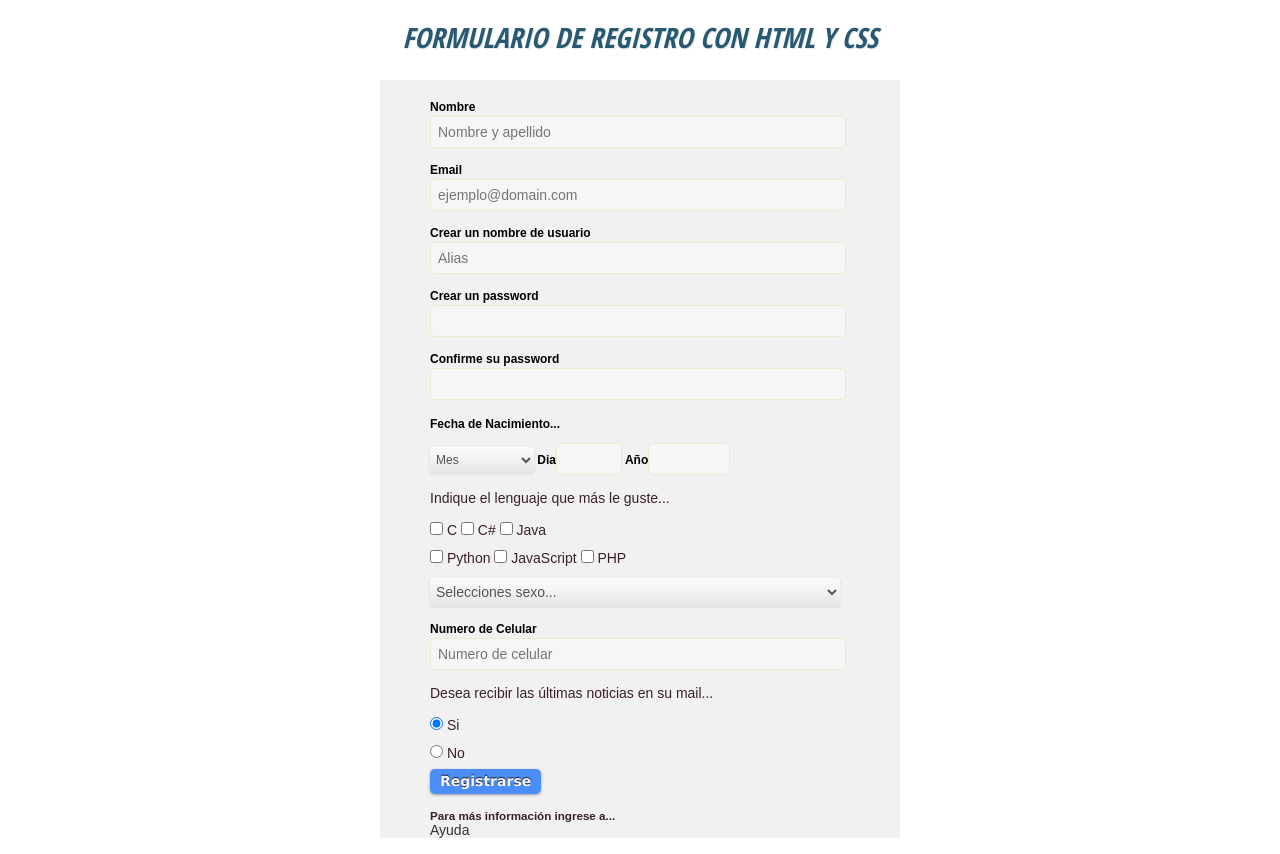
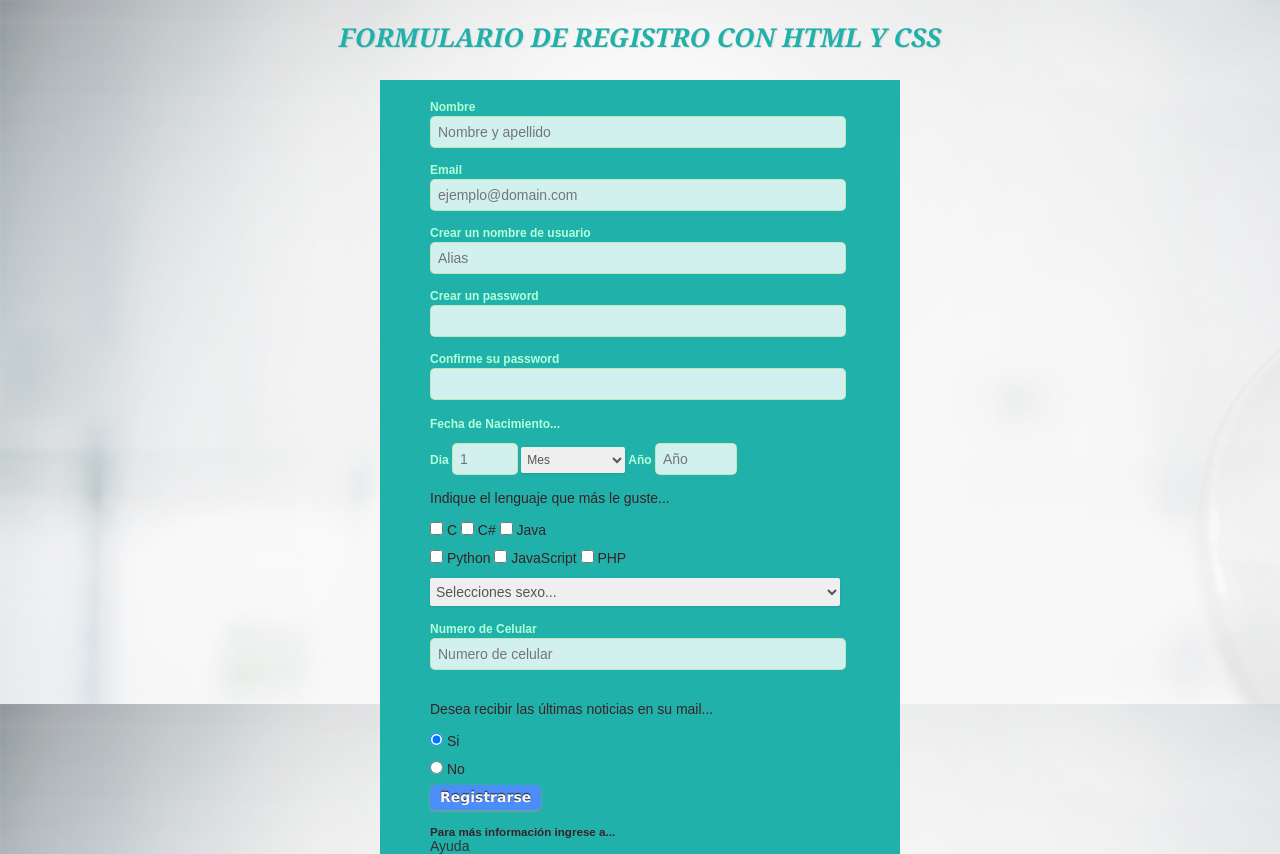
Before and after one commit to tamara01/1_Registro, a plain HTML site: page index.html in a window 1280 px wide. Drawn offline with Linux system fonts and the light colour scheme.

Commit message:
versión final

```diff
--- a/fdw-demo.css
+++ b/fdw-demo.css
@@ -7,7 +7,9 @@ html,body {
 	margin:0;
 	padding:0;
 	height: 100%;
+
 }
+
 img {
 	border:0;
 }
@@ -40,7 +42,7 @@ a{
 }
 .container > header h1{
 	position: relative;
-	color: #275973;
+	color: #20B2AA;
 	font-weight: 700;
 	font-style: normal;
 	font-size: 25px;
@@ -48,11 +50,11 @@ a{
 	text-shadow: 0px 1px 1px rgba(255,255,255,0.8);
 }
 .container > header h1 strong{
-	font-family: 'Open Sans Condensed','Arial Narrow', Arial, sans-serif;
+	font-family: Georgia, Cambria, Times, "Times New Roman", serif;
 	padding:0px 5px 0px 5px;
 	line-height:35px;
-	color:#275973;
-	font-size:28px;
+	color:#20B2AA;
+	font-size:26px;
 	text-transform: uppercase;
 }
 .container > header h1 span{
@@ -85,7 +87,6 @@ a{
 .freshdesignweb-top h1{
 	margin:0 auto;
 	width:490px;
-	background:url(images/logo.png) no-repeat;
 	font-weight:bold;
 	font-family: 'Open Sans Condensed','Arial Narrow', Arial, sans-serif;
 	text-transform: uppercase;
--- a/index.html
+++ b/index.html
@@ -5,7 +5,6 @@
 	<meta http-equiv="X-UA-Compatible" content="IE=EmulateIE7; IE=EmulateIE9">
 	<meta http-equiv="Content-Type" content="text/html; charset=utf-8" />
 	<meta name="viewport" content="width=device-width, initial-scale=1, maximum-scale=1.0, user-scalable=no"/>
-    <link rel="shortcut icon" href=http://www.freshdesignweb.com/wp-content/themes/fv28/images/icon.ico />
     <link rel="stylesheet" type="text/css" href="style.css" media="all" />
     <link rel="stylesheet" type="text/css" href="fdw-demo.css" media="all" />
     <link href='http://fonts.googleapis.com/css?family=Open+Sans+Condensed:700' rel='stylesheet' type='text/css'>
@@ -36,10 +35,12 @@
     			<input type="password" id="repassword" name="repassword" required="">
 
                <fieldset>
-                 <label>Fecha de Nacimiento... </label><br><br>
+                <label> Fecha de Nacimiento... </label><br><br>
+                <label> Dia <input type="number" name="dia" min="1" max="31" required="number"  placeholder="1"> </label>
+
                   <label class="mes">
                   <select class="select-style" required=name="BirthMonth">
-                  <option value="">Mes</option>
+                  <option value=""> Mes </option>
                   <option  value="01">Enero</option>
                   <option value="02">Febrero</option>
                   <option value="03" >Marzo</option>
@@ -55,8 +56,7 @@
                   </label>
                  </select>
 
-                 <label>Dia<input type="number" name="dia" min="1" max="31" required="number"> </label>
-                 <label>Año<input type="number" name="mes" min="1920" max="2006" required="number"> </label>
+                 <label> Año <input type="number" name="mes" min="1920" max="2006" required="number"  placeholder="Año"> </label>
                 </fieldset>
 
 
@@ -77,13 +77,14 @@
 
             <p class="contact"><label for="phone">Numero de Celular</label></p>
             <input id="phone" name="phone" placeholder="Numero de celular" required="" type="text"> <br>
+            <br>
 
             <p>Desea recibir las últimas noticias en su mail...</p><br>
             <input type="radio" name="rdio" value="Si" checked> Si<br>
             <input type="radio" name="rdio" value="No" > No<br>
 
             <input class="buttom" name="submit" id="submit" tabindex="5" value="Registrarse" type="submit">
-            <h5>Para más información ingrese a...</h5>     <a href="https://www.google.com.ar/">	Ayuda </a>
+            <h5>Para más información ingrese a...</h5>     <a href="https://www.google.com.ar/">	Ayuda </a><br>
    </form>
 
 </body>
--- a/style.css
+++ b/style.css
@@ -1,6 +1,5 @@
-
 .form{
-	background:#f1f1f1; width:470px; margin:0 auto; padding-left:50px; padding-top:20px;
+  background:#20B2AA; width:470px; margin:0 auto; padding-left:50px; padding-top:20px;
 }
 .form fieldset{border:0px; padding:0px; margin:0px;}
 .form p.contact { font-size: 12px; margin:0px 0px 10px 0;line-height: 14px; font-family:Arial, Helvetica;}
@@ -10,9 +9,9 @@
 .form input[type="password"] { width: 400px; }
 .form input.birthday{width:60px;}
 .form input.birthyear{width:120px;}
-.form label { color: #000; font-weight:bold;font-size: 12px;font-family:Arial, Helvetica; }
+.form label { color:  #b3ffd9; font-weight:bold;font-size: 12px;font-family:Arial, Helvetica; }
 .form label.month {width: 135px;}
-.form input, textarea { background-color: rgba(255, 255, 255, 0.4); border: 1px solid rgba(122, 192, 0, 0.15); padding: 7px; font-family: Keffeesatz, Arial; color: #4b4b4b; font-size: 14px; -webkit-border-radius: 5px; margin-bottom: 15px; margin-top: -10px; }
+.form input, textarea { background-color: rgba(255, 255, 255, 0.8); border: 1px solid rgba(122, 192, 0, 0.20); padding: 7px; font-family: Keffeesatz, Arial; color: #4b4b4b; font-size: 14px; -webkit-border-radius: 5px; margin-bottom: 15px; margin-top: -10px; }
 .form input:focus, textarea:focus { border: 1px solid #ff5400; background-color: rgba(255, 255, 255, 1); }
 .form .select-style {
   -webkit-appearance: button;
@@ -21,7 +20,6 @@
   -webkit-padding-end: 20px;
   -webkit-padding-start: 2px;
   -webkit-user-select: none;
-  background-image: url(images/select-arrow.png),
     -webkit-linear-gradient(#FAFAFA, #F4F4F4 40%, #E5E5E5);
   background-position: center right;
   background-repeat: no-repeat;
@@ -38,4 +36,4 @@
   width:410px;
   }
 .form input.buttom{ background: #4b8df9; display: inline-block; padding: 5px 10px 6px; color: #fbf7f7; text-decoration: none; font-weight: bold; line-height: 1; -moz-border-radius: 5px; -webkit-border-radius: 5px; border-radius: 5px; -moz-box-shadow: 0 1px 3px #999; -webkit-box-shadow: 0 1px 3px #999; box-shadow: 0 1px 3px #999; text-shadow: 0 -1px 1px #222; border: none; position: relative; cursor: pointer; font-size: 14px; font-family:Verdana, Geneva, sans-serif;}
-.form input.buttom:hover	{ background-color: #2a78f6; }
+.form input.buttom:hover  { background-color: #2a78f6; }
```
Also changed, not shown: images/bg.png (added), images/select-arrow.ico (added).
